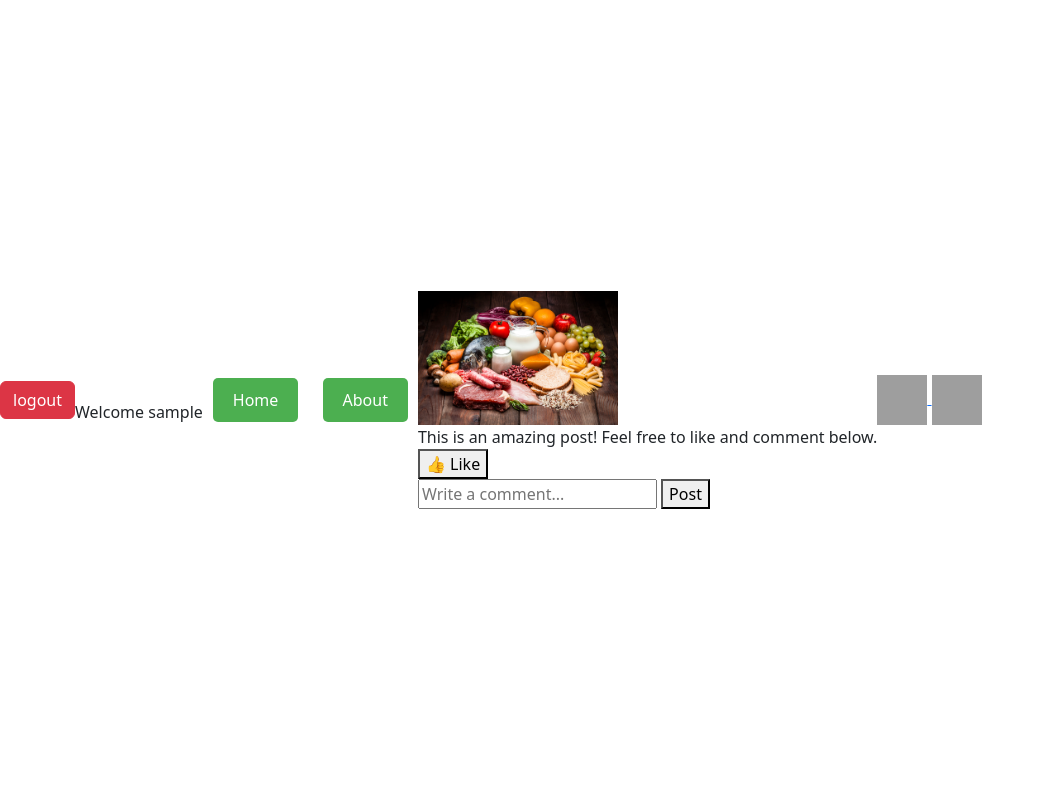
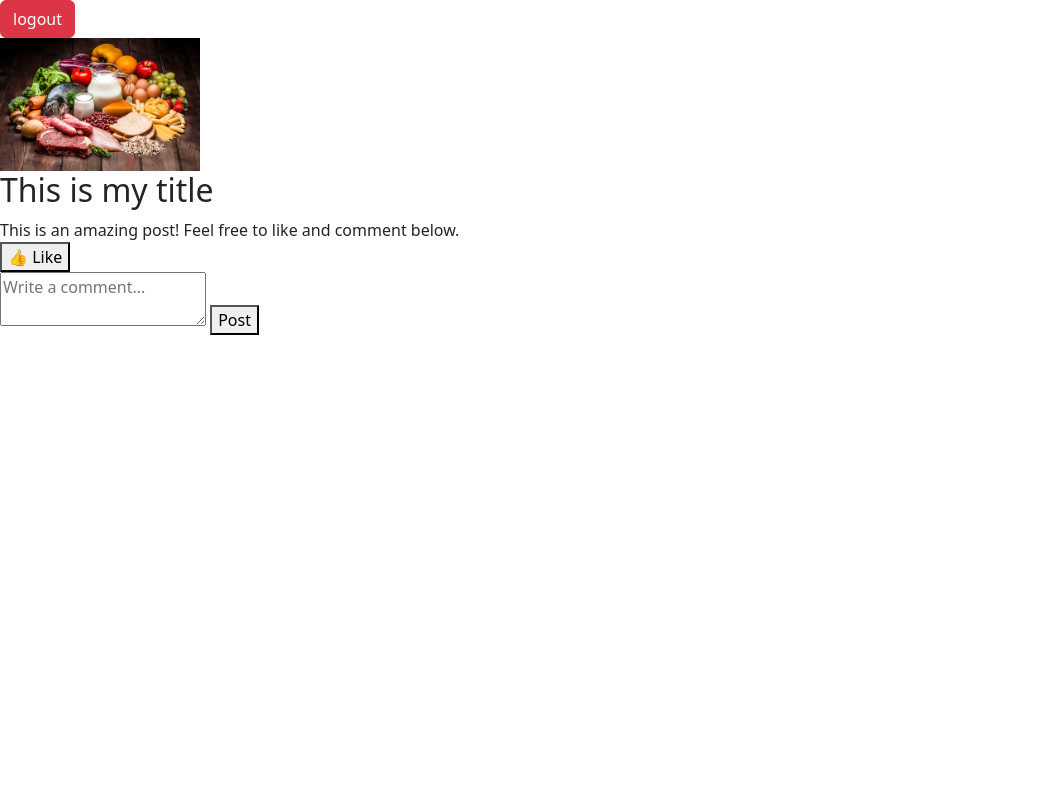
Before and after one commit to yousif-wali/Kurdish-Cuisine-Web, a PHP site: page /Kurdish/ in a window 1280 px wide. Shown: the whole page, without its empty margins (0-1045 px from the left). Run offline with PHP 8.4, Linux system fonts and the light colour scheme; the visitor is signed in with stand-in values (Sample User, id 1); grey boxes are pictures that could not be loaded.

Commit message:
Fixed Posts Layout

```diff
--- a/Frontend/index.php
+++ b/Frontend/index.php
@@ -10,125 +10,41 @@ if(!loggedin()){
 <!DOCTYPE html>
 <html lang="en">
 <head>
- <meta charset="UTF-8">
-    <meta name="viewport" content="width=device-width, initial-scale=1.0">
-    <title>Social Media Links</title>
-
-<style>
-body {
-    font-family: Arial, sans-serif;
-    display: flex;
-    justify-content: left;
-    align-items: center;
-    height: 100vh;
-    margin: 0;
-    background-color: #f0f0f0;
-}
-
-.button-container {
-    text-align: left;
-}
-
-.button {
-    display: inline-block;
-    padding: 10px 20px;
-    margin: 10px;
-    background-color: #4CAF50;
-    color: white;
-    text-decoration: none;
-    border-radius: 5px;
-    transition: background-color 0.3s;
-}
-
-.button:hover {
-    background-color: #45a049;
-}
-</style>
     <?php include_once "./Pages/Head.html";?>
     <title>Kurdish Cuisine</title>
     <script src="./Script/General"></script>
-
-
-    <meta charset="UTF-8">
-    <meta name="viewport" content="width=device-width, initial-scale=1.0">
-    <title>Interactive Post</title>
-    <meta charset="UTF-8">
-    <meta name="viewport" content="width=device-width, initial-scale=1.0">
-    <title>My Webpage</title>
-
-</head>
+    <style>@import "./Styles/Main";</style>
 </head>
 <body>
-
 
 
     <?php
     if(loggedin()){
         echo "<button class='btn btn-danger' onclick='window.location=`./Logout`'>logout</button>";
-        echo "<br/>Welcome ".$_SESSION["Username"];
     }else{
         echo "<button class='btn btn-success' onclick='window.location=`./Login`'>login</button>";
-        echo "<br/>Please login";
     }
     ?>
-
-	<div class="button-container">
-        <a href="index.html" class="button">Home</a>
-        <a href="about.html" class="button">About</a>
-    </div>
-	    <div class="post-container">
-        <div class="post">
+	<section class="post-container">
+        <section class="post">
             <img src="R.jfif" alt="Post Image" width="200">
-            <div class="post-content">
-                <div class="post-description">This is an amazing post! Feel free to like and comment below.</div>
-                <div class="post-actions">
+            <section class="post-content">
+                <section><h2>This is my title</h2></section>
+                <section class="post-description">This is an amazing post! Feel free to like and comment below.</section>
+                <section class="post-actions">
                     <button class="like-btn" onclick="toggleLike(this)">👍 Like</button>
-                </div>
-                <div class="comments-section">
-                    <div class="comment-input">
-                        <input type="text" id="commentInput" placeholder="Write a comment...">
+                </section>
+                <section class="comments-section">
+                    <section class="comment-input">
+                        <textarea type="text" id="commentInput" placeholder="Write a comment..."></textarea>
                         <button onclick="addComment()">Post</button>
-                    </div>
-                    <div class="comments-list" id="commentsList">
+                    </section>
+                    <section class="comments-list" id="commentsList">
                         <!-- Comments will appear here -->
-                    </div>
-                </div>
-            </div>
-        </div>
-    </div>
-
-    <script>
-        // Like button toggle
-        function toggleLike(button) {
-            button.classList.toggle('liked');
-            button.textContent = button.classList.contains('liked') ? '❤️ Liked' : '👍 Like';
-        }
-
-        // Add comment
-        function addComment() {
-            const commentInput = document.getElementById('commentInput');
-            const commentsList = document.getElementById('commentsList');
-
-            if (commentInput.value.trim() !== '') {
-                const newComment = document.createElement('div');
-                newComment.classList.add('comment');
-                newComment.textContent = commentInput.value.trim();
-                commentsList.appendChild(newComment);
-                commentInput.value = ''; // Clear input
-            }
-        }
-    </script>
-	    <div class="social-media-icons">
-        <a href="https://www.facebook.com" target="_blank">
-            <img src="https://upload.wikimedia.org/wikipedia/commons/5/51/Facebook_f_logo_%282019%29.svg"
-			alt="Facebook" class="social-icon small"     width=" 50px" align="center"
-    height=" 50px">
-        </a>
-        <a href="https://www.whatsapp.com" target="_blank">
-            <img src="https://upload.wikimedia.org/wikipedia/commons/6/6b/WhatsApp.svg" alt="WhatsApp" class="social-icon small"
-			width="50px"
-    height=" 50px">
-        </a>
-    </div>
+                    </section>
+                </section>
+            </section>
+        </section>
+    </section>
 </body>
 </html>
```
Also changed, not shown: Frontend/Asset/Scripts/index.js (+37 -0 lines), Frontend/Asset/Styles/General.css (+0 -177 lines), Frontend/Asset/Styles/Main.css (added, +146 -0 lines), Frontend/.htaccess, Frontend/style.css (deleted).
